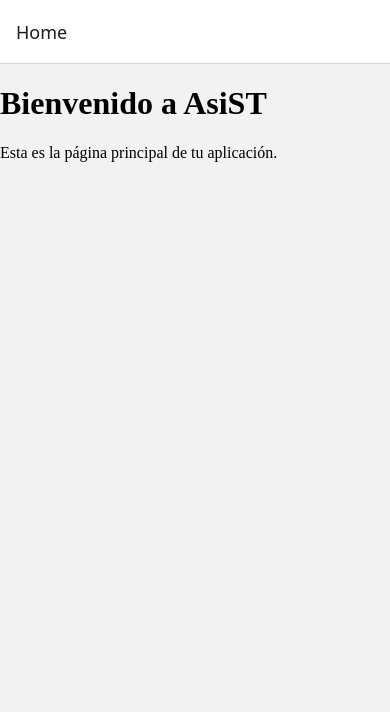
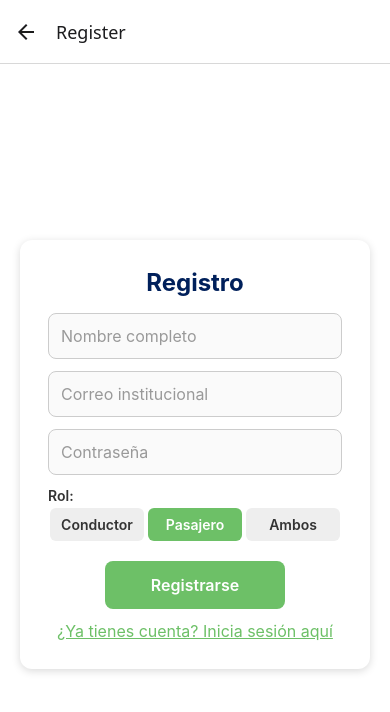
Before and after one commit to diegoMV17/AsiST, a React Native app in the folder Cliente/: screen /Register in a window 390 px wide. Shown: the top 712 px of the page. Built offline with nearby package versions, Linux system fonts and the light colour scheme; no server answers.

Commit message:
connection client-server
Se realizo la conexion entre el cliente y el servidor para el logueo

```diff
--- a/Cliente/package.json
+++ b/Cliente/package.json
@@ -15,13 +15,13 @@
     "expo-status-bar": "~2.2.3",
     "react": "19.0.0",
     "react-dom": "19.0.0",
-    "react-native": "0.79.3",
+    "react-native": "0.79.4",
     "react-native-safe-area-context": "5.4.0",
     "react-native-screens": "~4.11.1",
     "react-native-web": "^0.20.0"
   },
   "devDependencies": {
-    "@babel/core": "^7.25.2",
+    "@babel/core": "^7.26.0",
     "@types/react": "~19.0.10",
     "typescript": "~5.8.3"
   },
--- /dev/null
+++ b/Cliente/src/authentication/LoginAuth.ts
@@ -0,0 +1,7 @@
+export function validateLogin(password: string): string | null {
+  if (password.length < 6) return 'La contraseña debe tener al menos 6 caracteres';
+  return null;
+}
+export function isValidDomainEmail(email: string): boolean {
+  return email.endsWith('@usantoto.edu.co') || email.endsWith('@ustatunjaedu.co');
+}
--- /dev/null
+++ b/Cliente/src/connection/AdminServerConnection.ts
@@ -0,0 +1,27 @@
+const API_URL = process.env.PUBLIC_URL_API
+  ? `${process.env.PUBLIC_URL_API}/api/users`
+  : 'http://localhost:8080/api/users';
+
+export async function loginUser(correo: string, contraseña: string) {
+  const response = await fetch(`${API_URL}/login`, {
+    method: 'POST',
+    headers: { 'Content-Type': 'application/json' },
+    body: JSON.stringify({ correo, contraseña }),
+  });
+  if (!response.ok) {
+    throw new Error('Error al iniciar sesión');
+  }
+  return response.json();
+}
+
+export async function registerUser(nombre: string, correo: string, contraseña: string, rol: string) {
+  const response = await fetch(API_URL, {
+    method: 'POST',
+    headers: { 'Content-Type': 'application/json' },
+    body: JSON.stringify({ nombre, correo, contraseña, rol }),
+  });
+  if (!response.ok) {
+    throw new Error('Error al registrar usuario');
+  }
+  return response.json();
+}
--- a/Cliente/src/navigation/StackNavigator.tsx
+++ b/Cliente/src/navigation/StackNavigator.tsx
@@ -3,10 +3,14 @@ import React from 'react';
 import { createNativeStackNavigator } from '@react-navigation/native-stack';
 import HomeScreen from '../screens/HomeScreen';
 import LoginScreen from '../screens/LoginScreen';
+import RegisterScreen from '../screens/RegisterScreen';
+import AdminHomeScreen from '../screens/HomeAdminScreen';
 
 export type RootStackParamList = {
   Login: undefined;
   Home: undefined;
+  HomeAdmin: undefined;
+  Register: undefined;
 };
 
 const Stack = createNativeStackNavigator<RootStackParamList>();
@@ -15,6 +19,8 @@ const StackNavigator = () => {
   return (
     <Stack.Navigator initialRouteName="Home">
       <Stack.Screen name="Login" component={LoginScreen} />
+      <Stack.Screen name="Register" component={RegisterScreen} />
+      <Stack.Screen name="HomeAdmin" component={AdminHomeScreen} />
       <Stack.Screen name="Home" component={HomeScreen} />
     </Stack.Navigator>
   );
--- /dev/null
+++ b/Cliente/src/screens/HomeAdminScreen.tsx
@@ -0,0 +1,21 @@
+import React from 'react';
+import { View, Text } from 'react-native';
+import styles from '../styles/styles';
+
+const AdminHomeScreen = ({ route }: any) => {
+  // Supón que recibes el nombre del admin por params o contexto
+  const nombre = route?.params?.nombre || 'Administrador';
+
+  return (
+    <View style={styles.container}>
+      <View style={styles.formBox}>
+        <Text style={styles.title}>Panel de Administración</Text>
+        <Text style={styles.normalText}>
+          ¡Bienvenido, {nombre}! Has ingresado correctamente como administrador.
+        </Text>
+      </View>
+    </View>
+  );
+};
+
+export default AdminHomeScreen;
--- a/Cliente/src/screens/HomeScreen.tsx
+++ b/Cliente/src/screens/HomeScreen.tsx
@@ -1,12 +1,22 @@
 import React from 'react';
+import { View, Text, TouchableOpacity } from 'react-native';
+import styles from '../styles/styles';
 
-const Home = () => {
+const HomeScreen = ({ navigation }: any) => {
   return (
-    <div>
-      <h1>Bienvenido a AsiST</h1>
-      <p>Esta es la página principal de tu aplicación.</p>
-    </div>
+    <View style={styles.container}>
+      <Text style={styles.title}>Bienvenido a AsiST</Text>
+      <Text style={styles.normalText}>
+        Tu app de movilidad universitaria. Ingresa para comenzar a usar todas las funciones.
+      </Text>
+      <TouchableOpacity
+        style={styles.button}
+        onPress={() => navigation.navigate('Login')}
+      >
+        <Text style={styles.buttonText}>Ir al Login</Text>
+      </TouchableOpacity>
+    </View>
   );
 };
 
-export default Home;
+export default HomeScreen;
--- a/Cliente/src/screens/LoginScreen.tsx
+++ b/Cliente/src/screens/LoginScreen.tsx
@@ -1,41 +1,72 @@
 import React, { useState } from 'react';
+import { View, Text, TextInput, TouchableOpacity, Alert } from 'react-native';
+import styles from '../styles/styles';
+import { isValidDomainEmail, validateLogin } from '../authentication/LoginAuth';
+import { loginUser } from '../connection/AdminServerConnection';
 
-const Login = () => {
+export default function LoginScreen({ navigation }: any) {
   const [email, setEmail] = useState('');
   const [password, setPassword] = useState('');
+  const [error, setError] = useState('');
+  const [isLogin, setIsLogin] = useState(true);
 
-  const handleSubmit = (e: React.FormEvent<HTMLFormElement>) => {
-    e.preventDefault();
-    // Aquí puedes agregar la lógica de autenticación
-    alert(`Email: ${email}\nPassword: ${password}`);
+  const handleSubmit = async () => {
+    if (!isValidDomainEmail(email)) {
+      alert('El correo electrónico debe ser de dominio @usantoto.edu.co o @ustatunjaedu.co');
+      return;
+    }
+    const passwordError = validateLogin(password);
+    if (passwordError) {
+      alert(passwordError);
+      return;
+    }
+    try {
+      const data = await loginUser(email, password);
+      if (data) {
+        if (data.rol === 'admin') {
+          navigation.navigate('HomeAdmin', { nombre: data.nombre });
+        } else {
+          navigation.navigate('Home', { nombre: data.nombre });
+        }
+      } else {
+        setError('Credenciales incorrectas');
+      }
+    } catch (err: any) {
+      Alert.alert('Error', err.message);
+    }
   };
 
   return (
-    <div>
-      <h2>Iniciar Sesión</h2>
-      <form onSubmit={handleSubmit}>
-        <div>
-          <label>Email:</label>
-          <input
-            type="email"
-            value={email}
-            onChange={e => setEmail(e.target.value)}
-            required
-          />
-        </div>
-        <div>
-          <label>Contraseña:</label>
-          <input
-            type="password"
-            value={password}
-            onChange={e => setPassword(e.target.value)}
-            required
-          />
-        </div>
-        <button type="submit">Entrar</button>
-      </form>
-    </div>
+    <View style={styles.container}>
+      <View style={styles.formBox}>
+        <Text style={styles.title}>Iniciar Sesión</Text>
+        {error && <Text style={styles.errorText}>{error}</Text>}
+        <TextInput
+          placeholder="Correo institucional"
+          value={email}
+          onChangeText={setEmail}
+          autoCapitalize="none"
+          keyboardType="email-address"
+          style={styles.input}
+          placeholderTextColor="#999"
+        />
+        <TextInput
+          placeholder="Contraseña"
+          value={password}
+          onChangeText={setPassword}
+          secureTextEntry
+          style={styles.input}
+          placeholderTextColor="#999"
+        />
+        <TouchableOpacity style={styles.button} onPress={handleSubmit}>
+          <Text style={styles.buttonText}>Entrar</Text>
+        </TouchableOpacity>
+        <TouchableOpacity onPress={() => navigation.navigate('Register')}>
+          <Text style={styles.link}>
+            ¿No tienes cuenta? Regístrate aquí
+          </Text>
+        </TouchableOpacity>
+      </View>
+    </View>
   );
 };
-
-export default Login;
--- /dev/null
+++ b/Cliente/src/screens/RegisterScreen.tsx
@@ -0,0 +1,97 @@
+import React, { useState } from 'react';
+import { View, Text, TextInput, TouchableOpacity, Alert } from 'react-native';
+import styles from '../styles/styles';
+import { isValidDomainEmail, validateLogin } from '../authentication/LoginAuth';
+
+export default function RegisterScreen({ navigation }: any) {
+  const [nombre, setNombre] = useState('');
+  const [email, setEmail] = useState('');
+  const [password, setPassword] = useState('');
+  const [rol, setRol] = useState<'conductor' | 'pasajero' | 'ambos' | 'admin'>('pasajero');
+  const [error, setError] = useState('');
+
+  const handleRegister = async () => {
+    if (!nombre.trim()) {
+      setError('El nombre es obligatorio');
+      return;
+    }
+    if (!isValidDomainEmail(email)) {
+      setError('El correo electrónico debe ser de dominio @usantoto.edu.co o @ustatunjaedu.co');
+      return;
+    }
+    const passwordError = validateLogin(password);
+    if (passwordError) {
+      setError(passwordError);
+      return;
+    }
+    setError('');
+    // Aquí puedes enviar los datos al servidor
+    Alert.alert('Registro válido', `Bienvenido/a, ${nombre}`);
+    // navigation.navigate('Login');
+  };
+
+  return (
+    <View style={styles.container}>
+      <View style={styles.formBox}>
+        <Text style={styles.title}>Registro</Text>
+        {error ? <Text style={styles.errorText}>{error}</Text> : null}
+        <TextInput
+          placeholder="Nombre completo"
+          value={nombre}
+          onChangeText={setNombre}
+          style={styles.input}
+          placeholderTextColor="#999"
+        />
+        <TextInput
+          placeholder="Correo institucional"
+          value={email}
+          onChangeText={setEmail}
+          autoCapitalize="none"
+          keyboardType="email-address"
+          style={styles.input}
+          placeholderTextColor="#999"
+        />
+        <TextInput
+          placeholder="Contraseña"
+          value={password}
+          onChangeText={setPassword}
+          secureTextEntry
+          style={styles.input}
+          placeholderTextColor="#999"
+        />
+        {/* Selector de rol simple */}
+        <View style={{ width: '100%', marginBottom: 12 }}>
+          <Text style={{ marginBottom: 4, color: '#333', fontWeight: '600' }}>Rol:</Text>
+          <View style={{ flexDirection: 'row', justifyContent: 'space-between' }}>
+            {['conductor', 'pasajero', 'ambos'].map((r) => (
+              <TouchableOpacity
+                key={r}
+                style={{
+                  flex: 1,
+                  marginHorizontal: 2,
+                  backgroundColor: rol === r ? '#6DC067' : '#eee',
+                  borderRadius: 6,
+                  paddingVertical: 8,
+                  alignItems: 'center',
+                }}
+                onPress={() => setRol(r as any)}
+              >
+                <Text style={{ color: rol === r ? '#fff' : '#333', fontWeight: '600' }}>
+                  {r.charAt(0).toUpperCase() + r.slice(1)}
+                </Text>
+              </TouchableOpacity>
+            ))}
+          </View>
+        </View>
+        <TouchableOpacity style={styles.button} onPress={handleRegister}>
+          <Text style={styles.buttonText}>Registrarse</Text>
+        </TouchableOpacity>
+        <TouchableOpacity onPress={() => navigation.navigate('Login')}>
+          <Text style={styles.link}>
+            ¿Ya tienes cuenta? Inicia sesión aquí
+          </Text>
+        </TouchableOpacity>
+      </View>
+    </View>
+    );
+}
--- /dev/null
+++ b/Cliente/src/styles/styles.ts
@@ -0,0 +1,101 @@
+import { Link } from '@react-navigation/native';
+import { StyleSheet } from 'react-native';
+
+const colors = {
+    primary: '#00205B',
+    accent: '#6DC067',
+    background: '#FFFFFF',
+    inputBorder: '#CCCCCC',
+    textPrimary: '#333333',
+    textSecondary: '#999999',
+    error: '#D32F2F',
+};
+
+const styles = StyleSheet.create({
+    container: {
+        flex: 1,
+        padding: 20,
+        backgroundColor: colors.background,
+        justifyContent: 'center',
+        alignItems: 'center',
+    },
+
+    formBox: {
+        width: '100%',
+        maxWidth: 520,
+        backgroundColor: '#fff',
+        borderRadius: 12,
+        padding: 28,
+        shadowColor: '#000',
+        shadowOffset: { width: 0, height: 2 },
+        shadowOpacity: 0.15,
+        shadowRadius: 8,
+        elevation: 6,
+        alignItems: 'center',
+    },
+
+    title: {
+        fontSize: 24,
+        marginBottom: 16,
+        fontWeight: '700',
+        color: colors.primary,
+        textAlign: 'center', // Centra el texto
+    },
+    subtitle: {
+        fontSize: 18,
+        marginBottom: 8,
+        fontWeight: '600',
+        color: colors.textSecondary,
+        textAlign: 'center', // Centra el texto
+    },
+    normalText: {
+        fontSize: 16,
+        color: colors.textPrimary,
+        marginBottom: 12,
+        fontWeight: '600',
+        textAlign: 'center', // Centra el texto
+    },
+
+    input: {
+        borderWidth: 1,
+        borderColor: colors.inputBorder,
+        marginBottom: 12,
+        padding: 12,
+        borderRadius: 8,
+        fontSize: 16,
+        color: colors.textPrimary,
+        backgroundColor: '#FAFAFA',
+        width: '100%',
+    },
+
+    link: {
+        color: colors.accent,
+        fontSize: 16,
+        marginTop: 12,
+        textDecorationLine: 'underline',
+        textAlign: 'center', // Centra el texto
+    },
+
+    button: {
+        backgroundColor: colors.accent,
+        paddingVertical: 14,
+        borderRadius: 8,
+        alignItems: 'center',
+        marginTop: 8,
+        minWidth: 180,
+    },
+
+    buttonText: {
+        color: colors.background,
+        fontWeight: '600',
+        fontSize: 16,
+    },
+
+    errorText: {
+        color: colors.error,
+        fontSize: 14,
+        marginBottom: 8,
+    },
+});
+
+export default styles;
```
Also changed, not shown: 2 other files (tests, documents, lock files or other folders).
